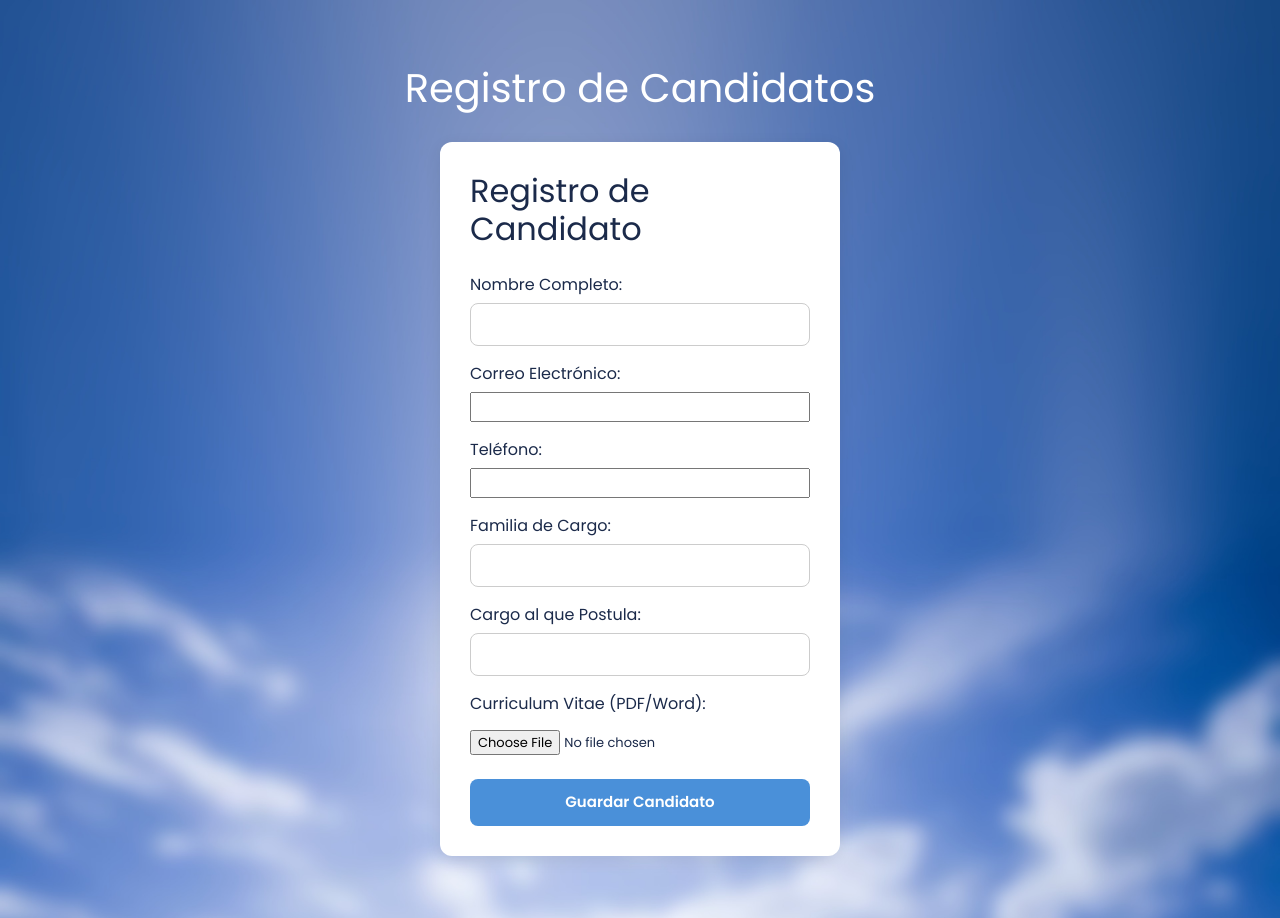
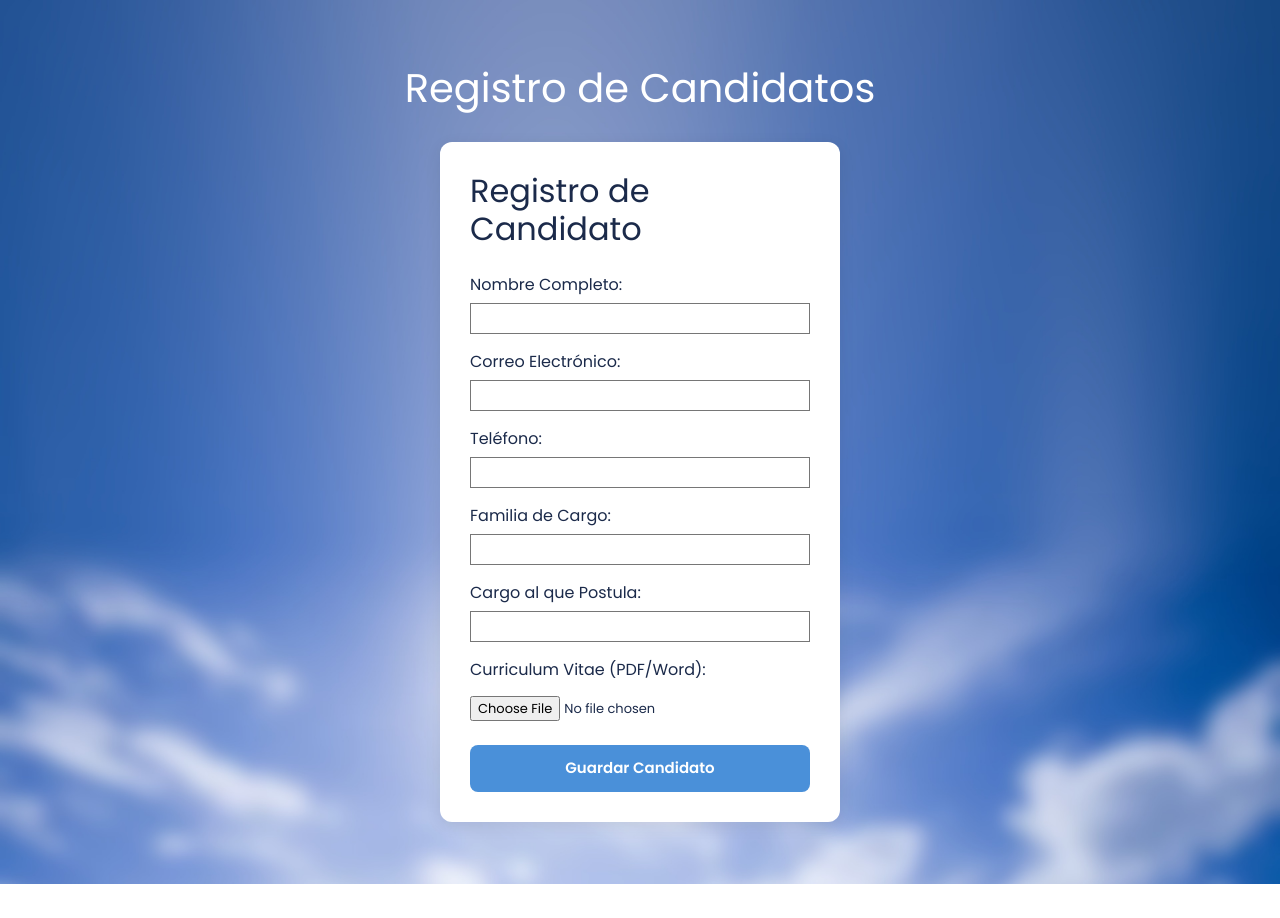
Before and after one commit to isidora-ayala/Aquachile-psicolaboral, a React (Vite) app: page / in a window 1280 px wide. After the commit the page ends 884 px from the top, so only its background shows below. Built offline with nearby package versions, Linux system fonts and the light colour scheme.

Commit message:
agrego cambio en formato de texto css

```diff
--- a/src/index.css
+++ b/src/index.css
@@ -38,12 +38,13 @@ forma label {
     color: #333;
 }
 
-form input[type="text"]{
-    padding: 10px 12px;
-    border: 1px solid #ccc;
-    border-radius: 8px;
+form input[type="text"],
+form input[type="email"],
+form input[type="tel"]{
+    padding: 4px 6px;
+    border: 1px solid #767676;
+    border-radius: 0;
     font-size: 14px;
-    transition: border-color 0.2s;
 }
 
 form input[type="text"]:focus {
```
